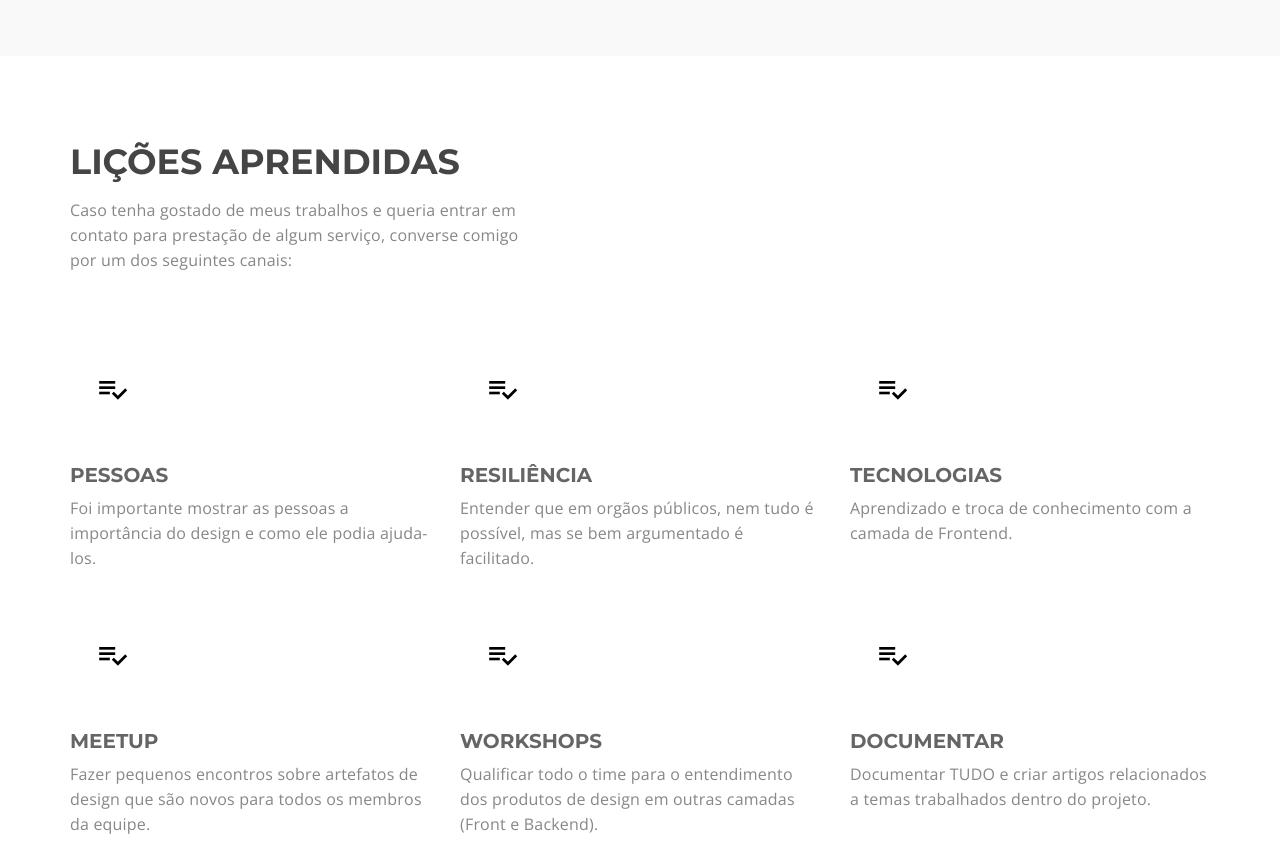
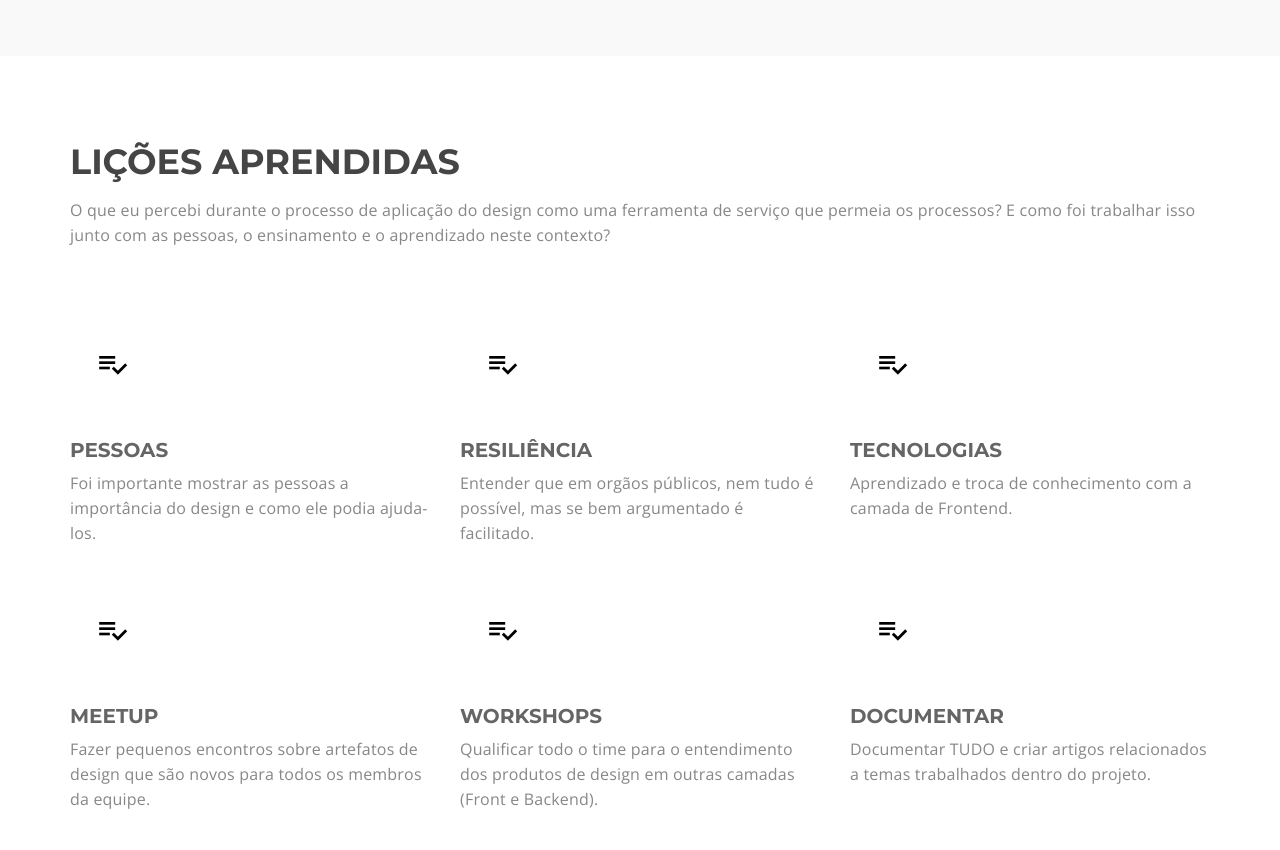
Before and after one commit to sergiobsilva/ux, a plain HTML site: page pages/agilfap-portfolio.html in a window 1280 px wide. Shown: the part 10420-11270 px from the top of the page. Drawn offline with nearby package versions, Linux system fonts and the light colour scheme; files whose address does not match are found by name.

Commit message:
Modificando texto de lições aprendidas

```diff
--- a/pages/agilfap-portfolio.html
+++ b/pages/agilfap-portfolio.html
@@ -445,12 +445,12 @@
 <section id="service" style="background-color:#fff;">
      <div class="container" id="licoes">
           <div class="row">
-               <div class="col-md-5 col-sm-5">
+               <div class="col-md-12 col-sm6">
                     <!-- CONTACT INFO -->
                     <div class="wow fadeInUp contact-info" data-wow-delay="0.4s">
                          <div class="section-title">
                               <h2>LIÇÕES APRENDIDAS</h2>
-                              <p>Caso tenha gostado de meus trabalhos e queria entrar em contato para prestação de algum serviço, converse comigo por um dos seguintes canais:</p>
+                              <p>O que eu percebi durante o processo de aplicação do design como uma ferramenta de serviço que permeia os processos? E como foi trabalhar isso junto com as pessoas, o ensinamento e o aprendizado neste contexto?</p>
                          </div>
 
                     </div>
```
